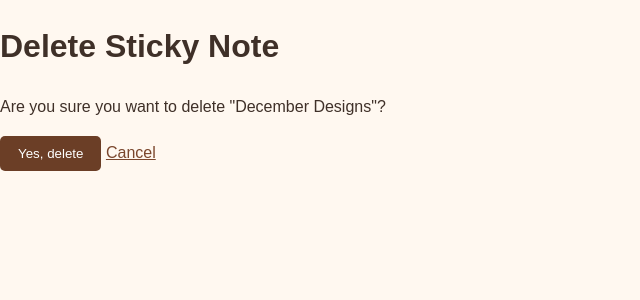
After one commit to zimbinikoto-hash/sticky-notes-project, a Django app: page /2/delete/ in a window 1280 px wide. The commit adds this page. Shown: the top 300 px of the page, without its empty margins (0-640 px from the left). Run offline with Django 5.2, Linux system fonts and the light colour scheme; data comes from the database, SQL or seed files in the repository.

Commit message:
Update sticky notes functionality

```diff
--- /dev/null
+++ b/mbiracouture_app/templates/mbiracouture_app/sticky_note_confirm_delete.html
@@ -0,0 +1,21 @@
+
+{% load static %}
+<!DOCTYPE html>
+<html lang="en">
+<head>
+    <meta charset="UTF-8">
+    <title>Delete Sticky Note</title>
+    <link rel="stylesheet" href="{% static 'mbiracouture_app/styles.css' %}">
+</head>
+<body>
+    <h1>Delete Sticky Note</h1>
+
+    <p>Are you sure you want to delete "{{ note.title }}"?</p>
+
+    <form method="post">
+        {% csrf_token %}
+        <button type="submit">Yes, delete</button>
+        <a href="{% url 'sticky_note_list' %}">Cancel</a>
+    </form>
+</body>
+</html>
--- a/mbiracouture_app/templates/mbiracouture_app/sticky_notes.html
+++ b/mbiracouture_app/templates/mbiracouture_app/sticky_notes.html
@@ -20,6 +20,9 @@
                     Created: {{ note.created_at|date:"d M Y, H:i" }}
                 <a href="{% url 'sticky_note_edit' pk=note.pk %}" class="edit-note-btn">
                     Edit Note
+                <a href="{% url 'sticky_note_delete' note.pk %}">
+                    Delete
+                </a>
                 </a>
                 </small>
             </article>
--- a/mbiracouture_app/urls.py
+++ b/mbiracouture_app/urls.py
@@ -6,4 +6,9 @@ urlpatterns = [
     path("", views.sticky_note_list, name="sticky_note_list"),
     path("new/", views.sticky_note_create, name="sticky_note_create"),
     path("<int:pk>/edit/", views.sticky_note_edit, name="sticky_note_edit"),
+    path(
+        "<int:pk>/delete/",
+        views.sticky_note_delete,
+        name="sticky_note_delete",
+    ),
 ]
--- a/mbiracouture_app/views.py
+++ b/mbiracouture_app/views.py
@@ -45,3 +45,17 @@ def sticky_note_edit(request, pk):
         "mbiracouture_app/sticky_note_form.html",
         {"form": form, "note": note},
     )
+
+
+def sticky_note_delete(request, pk):
+    note = get_object_or_404(StickyNote, pk=pk)
+
+    if request.method == "POST":
+        note.delete()
+        return redirect("sticky_note_list")
+
+    return render(
+        request,
+        "mbiracouture_app/sticky_note_confirm_delete.html",
+        {"note": note},
+    )
```
